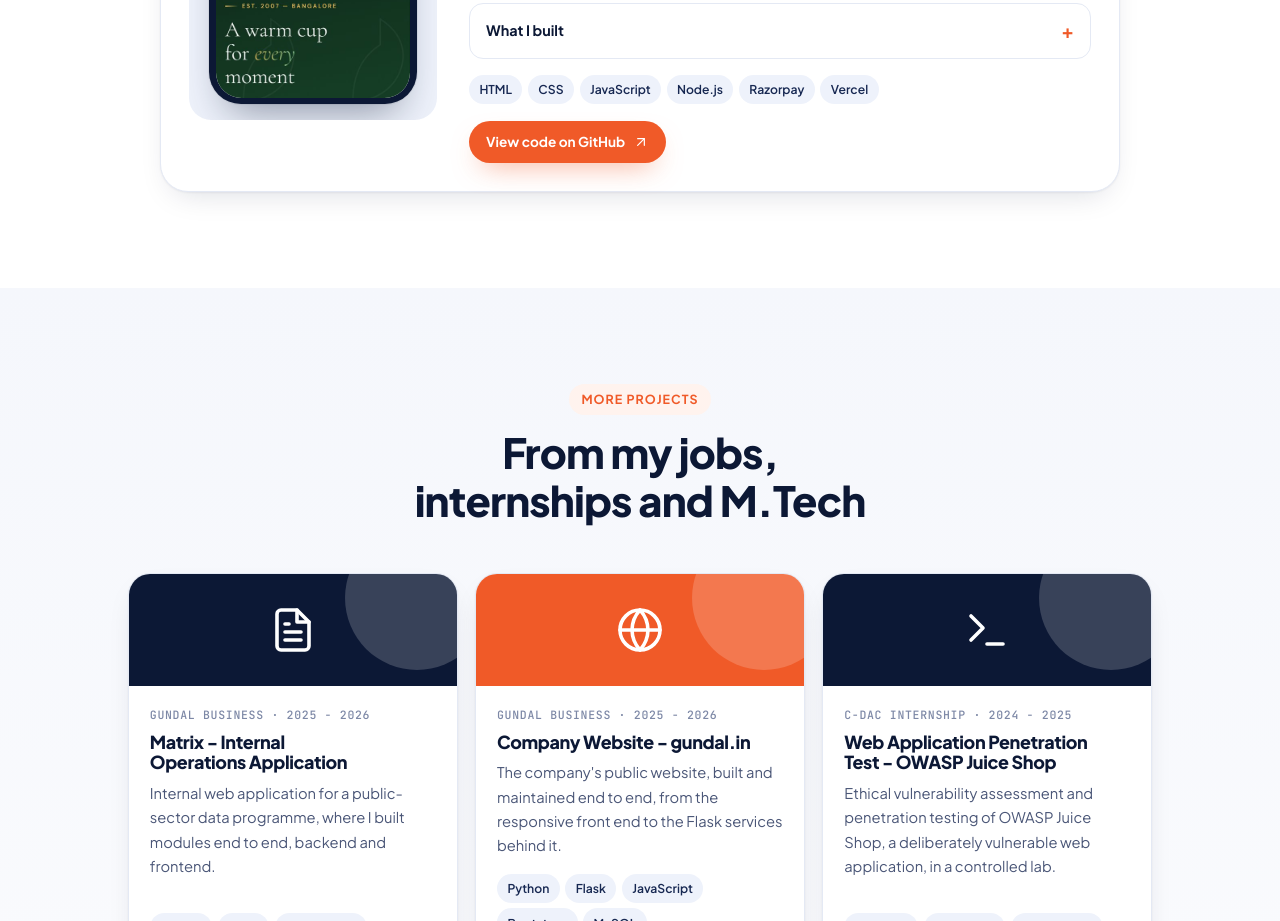
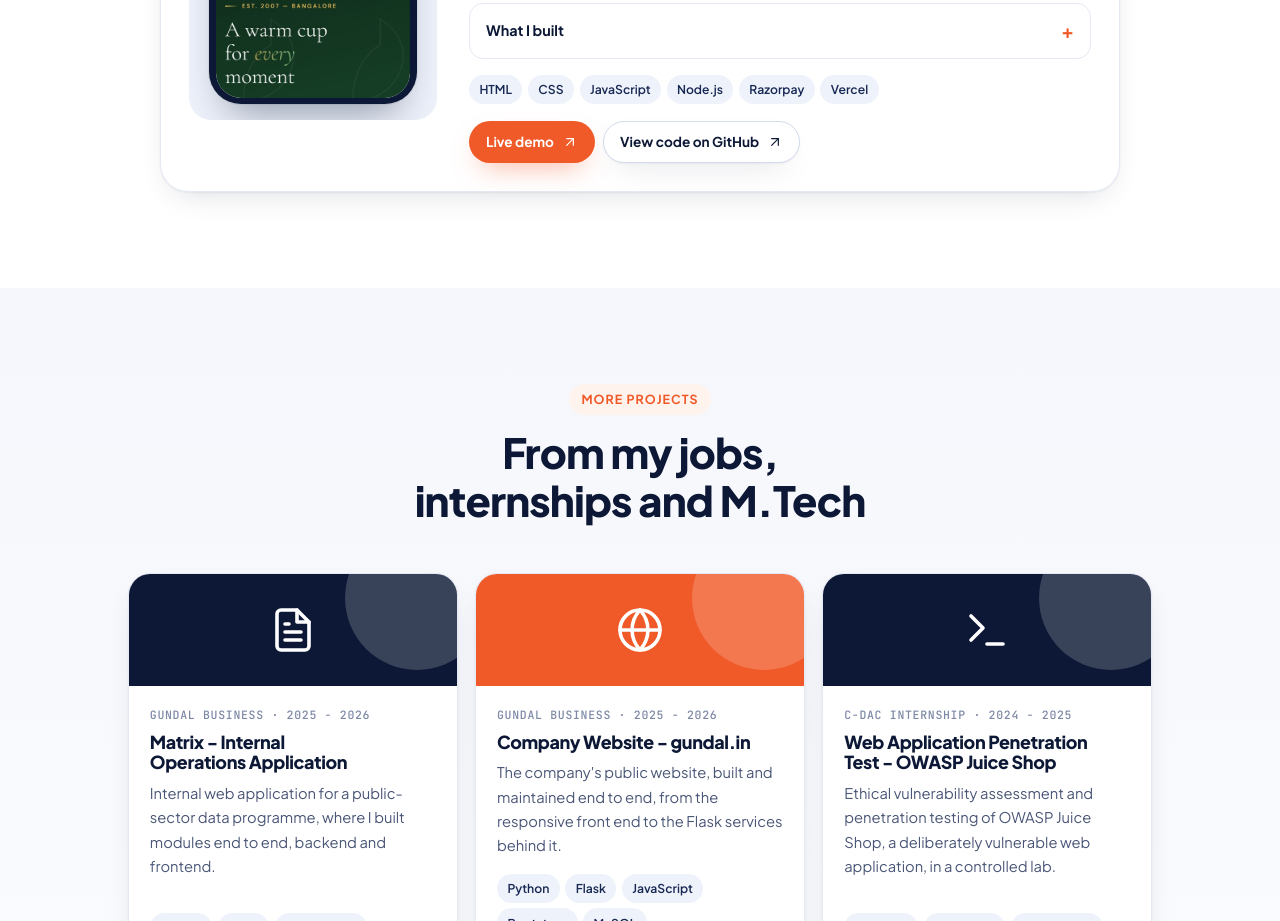
Before and after one commit to poojapc123/poojapc123.github.io, a plain HTML site: page index.html in a window 1280 px wide. Shown: the part 3599-4520 px from the top of the page. Drawn offline with Linux system fonts and the light colour scheme.

Commit message:
Tea Stall: add live demo link
Co-Authored-By: Claude Opus 5.5 <noreply@anthropic.com>

```diff
--- a/index.html
+++ b/index.html
@@ -455,7 +455,7 @@ img { display: block; max-width: 100%; height: auto; }
           <p class="myrole"><b>My role</b>My own project - design, front end, payments and serverless back end.</p>
           <details class="more"><summary>What I built</summary><ul class="ticks"><li>Shop, product pages, cart, checkout, and catering and franchise enquiry forms.</li><li>Razorpay checkout with prices recalculated on the server and payments verified by HMAC signature.</li><li>A demo mode runs the whole checkout without payment keys.</li></ul></details>
           <ul class="chips" aria-label="Tech stack"><li>HTML</li><li>CSS</li><li>JavaScript</li><li>Node.js</li><li>Razorpay</li><li>Vercel</li></ul>
-          <p class="work__links"><a class="btn btn--solid btn--sm" href="https://github.com/poojapc123/tea-stall-online-store" target="_blank" rel="noopener noreferrer">View code on GitHub <svg class="ic ic--sm" viewBox="0 0 24 24" fill="none" stroke="currentColor" stroke-width="1.8" stroke-linecap="round" stroke-linejoin="round" aria-hidden="true"><path d="M7 17 17 7"/><path d="M7 7h10v10"/></svg><span class="sr">(opens in a new tab)</span></a></p>
+          <p class="work__links"><a class="btn btn--solid btn--sm" href="https://tea-stall-online-store.vercel.app" target="_blank" rel="noopener noreferrer">Live demo <svg class="ic ic--sm" viewBox="0 0 24 24" fill="none" stroke="currentColor" stroke-width="1.8" stroke-linecap="round" stroke-linejoin="round" aria-hidden="true"><path d="M7 17 17 7"/><path d="M7 7h10v10"/></svg><span class="sr">(opens in a new tab)</span></a><a class="btn btn--ghost btn--sm" href="https://github.com/poojapc123/tea-stall-online-store" target="_blank" rel="noopener noreferrer">View code on GitHub <svg class="ic ic--sm" viewBox="0 0 24 24" fill="none" stroke="currentColor" stroke-width="1.8" stroke-linecap="round" stroke-linejoin="round" aria-hidden="true"><path d="M7 17 17 7"/><path d="M7 7h10v10"/></svg><span class="sr">(opens in a new tab)</span></a></p>
         </div>
       </article>
       </div>
```
Also changed, not shown: llms.txt, 1 other file.
